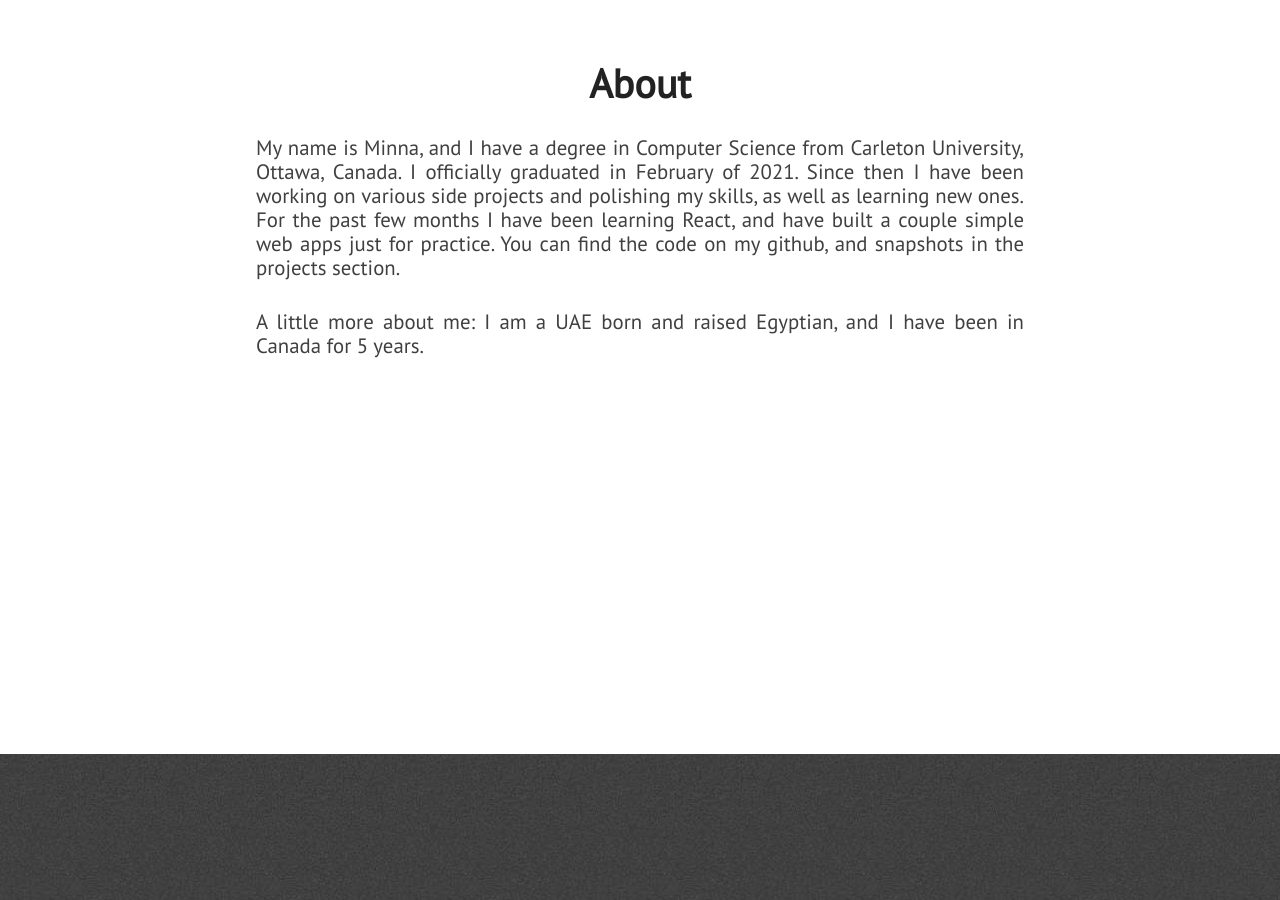
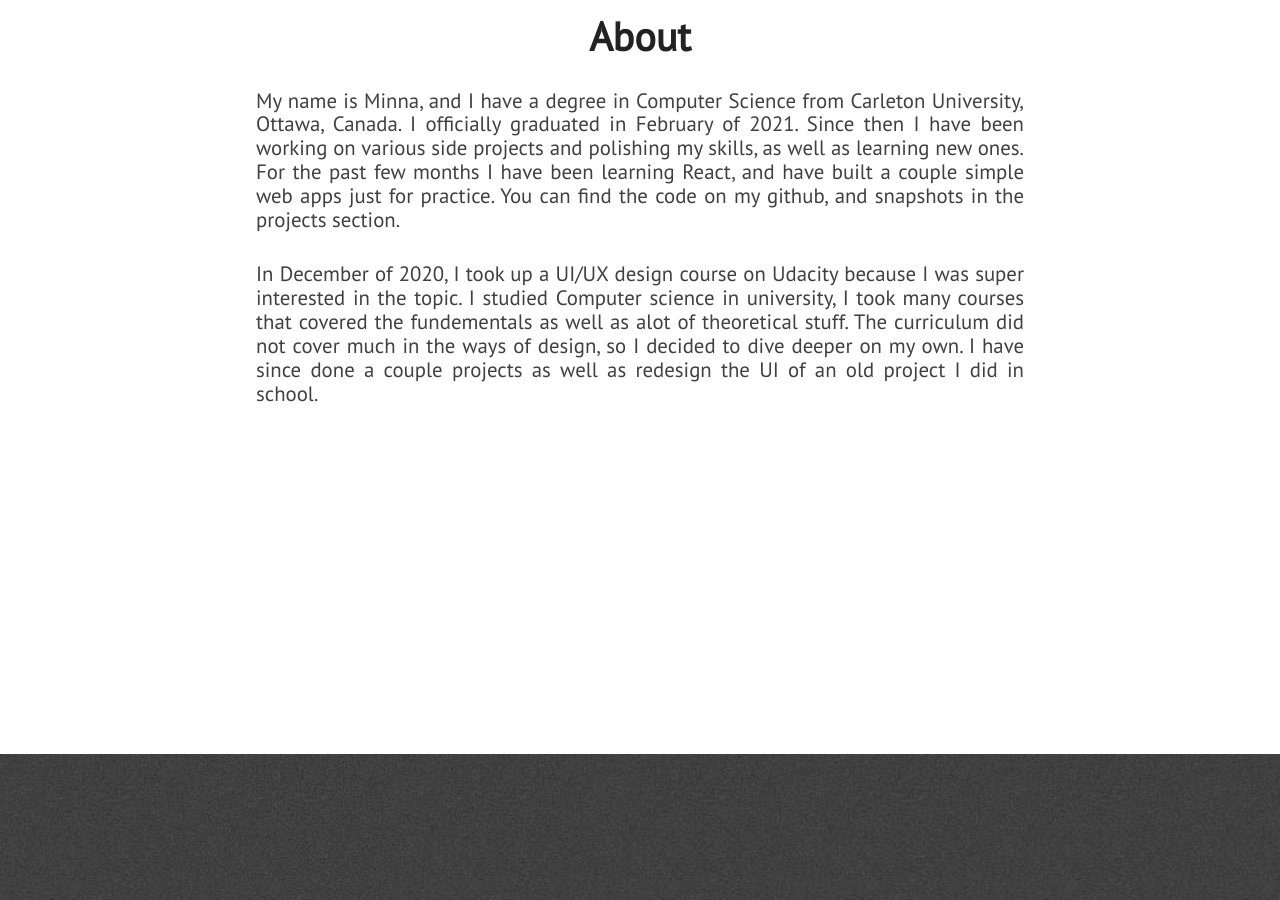
Before and after one commit to minna-amin/minna-amin.github.io, a Jekyll site: the page built from index.html, in a window 1280 px wide and 900 px high, scrolled down 1206 px. Built offline with Jekyll 4.4.1, drawn with Linux system fonts in a browser that asks for light colours; nearby versions of some CDN libraries.

Commit message:
bio update 2

```diff
--- a/_includes/about.html
+++ b/_includes/about.html
@@ -7,7 +7,7 @@
             </p>
 
             <p class="paragraph-text justify-text">
-                A little more about me: I am a UAE born and raised Egyptian, and I have been in Canada for 5 years.
+               In December of 2020, I took up a UI/UX design course on Udacity because I was super interested in the topic. I studied Computer science in university, I took many courses that covered the fundementals as well as alot of theoretical stuff. The curriculum did not cover much in the ways of design, so I decided to dive deeper on my own. I have since done a couple projects as well as redesign the UI of an old project I did in school.
             </p>
 
         </div>
```
